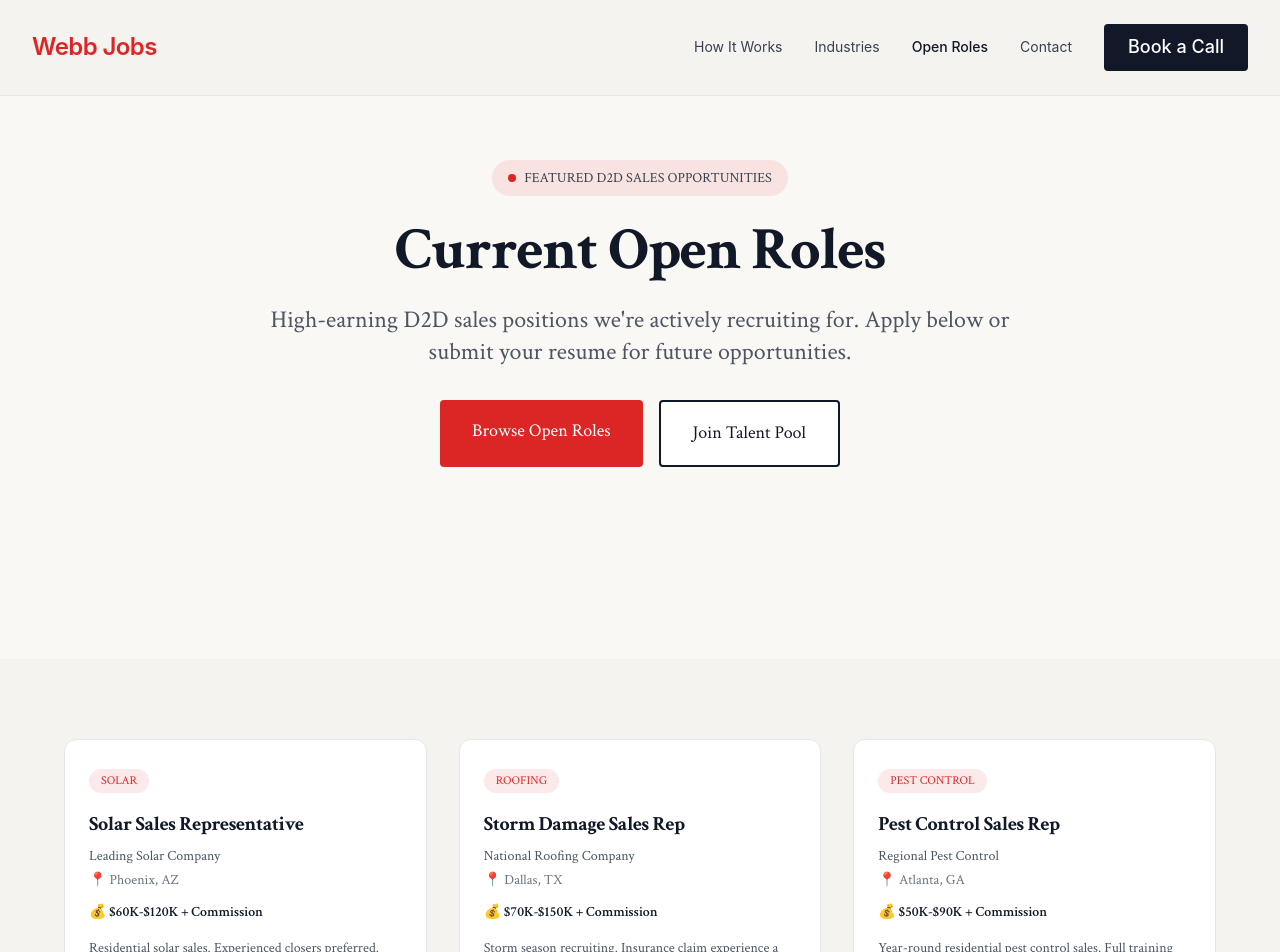
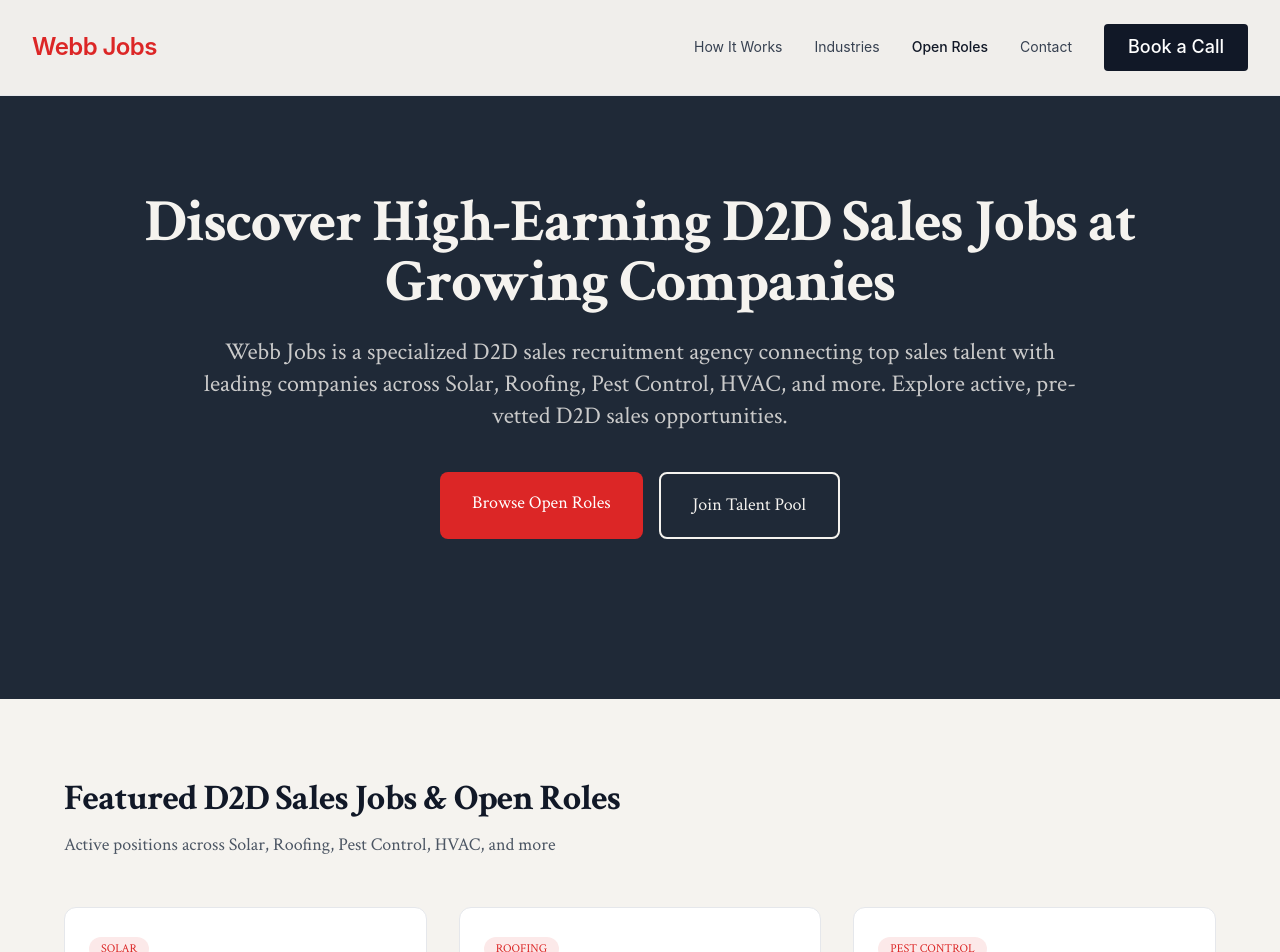
Before and after one commit to Cymoe/Webb-Jobs, a Next.js app: page /roles in a window 1280 px wide. Shown: the top 952 px of the page. Built offline with nearby package versions, Linux system fonts and the light colour scheme.

Commit message:
Update Open Roles page with bold dark hero section, remove pill badge
Co-authored-by: Webb Labs <Cymoe@users.noreply.github.com>

```diff
--- a/app/roles/page.tsx
+++ b/app/roles/page.tsx
@@ -146,32 +146,28 @@ export default function RolesPage() {
       </header>
 
       {/* Hero Section */}
-      <section className="relative py-20 md:py-32 px-4 pt-32 md:pt-40" style={{ backgroundColor: '#FAF8F5' }}>
-        <div className="max-w-6xl mx-auto">
-          <div className="text-center mb-16">
-            <div className="inline-flex items-center gap-2 px-4 py-2 text-gray-700 text-sm font-medium mb-6 rounded-full" style={{ backgroundColor: 'rgba(220, 38, 38, 0.1)' }}>
-              <span className="w-2 h-2 rounded-full" style={{ backgroundColor: '#DC2626' }}></span>
-              FEATURED D2D SALES OPPORTUNITIES
-            </div>
-
-            <h1 className="text-5xl md:text-6xl font-bold mb-6 text-gray-900 leading-tight">
-              Current Open Roles
+      <section className="relative py-32 md:py-40 px-4 pt-40 md:pt-48" style={{ backgroundColor: '#1F2937' }}>
+        <div className="max-w-5xl mx-auto">
+          <div className="text-center">
+            <h1 className="text-5xl md:text-6xl font-bold mb-6 leading-tight" style={{ color: '#F5F3EF' }}>
+              Discover High-Earning D2D Sales Jobs at Growing Companies
             </h1>
-            <p className="text-2xl text-gray-600 max-w-3xl mx-auto mb-8">
-              High-earning D2D sales positions we're actively recruiting for. Apply below or submit your resume for future opportunities.
+            <p className="text-xl md:text-2xl mb-10 leading-relaxed max-w-4xl mx-auto" style={{ color: 'rgba(245, 243, 239, 0.8)' }}>
+              Webb Jobs is a specialized D2D sales recruitment agency connecting top sales talent with leading companies across Solar, Roofing, Pest Control, HVAC, and more. Explore active, pre-vetted D2D sales opportunities.
             </p>
 
             <div className="flex flex-col sm:flex-row gap-4 justify-center">
               <a
                 href="#roles-grid"
-                className="inline-block px-8 py-4 text-center font-medium rounded transition-colors hover:opacity-90"
+                className="inline-block px-8 py-4 text-center font-medium rounded-lg transition-colors"
                 style={{ backgroundColor: '#DC2626', color: '#FFFFFF' }}
               >
                 Browse Open Roles
               </a>
               <a
                 href="/talent-pool"
-                className="inline-block px-8 py-4 bg-white hover:bg-gray-50 text-gray-900 text-center font-medium rounded border-2 border-gray-900 transition-colors"
+                className="inline-block px-8 py-4 text-center font-medium rounded-lg border-2 transition-colors"
+                style={{ borderColor: '#F5F3EF', color: '#F5F3EF' }}
               >
                 Join Talent Pool
               </a>
@@ -181,8 +177,17 @@ export default function RolesPage() {
       </section>
 
       {/* Roles Grid */}
-      <section id="roles-grid" className="py-20 px-4">
+      <section id="roles-grid" className="py-20 px-4" style={{ backgroundColor: '#F5F3EF' }}>
         <div className="max-w-6xl mx-auto">
+          <div className="mb-12">
+            <h2 className="text-3xl md:text-4xl font-bold text-gray-900 mb-3">
+              Featured D2D Sales Jobs & Open Roles
+            </h2>
+            <p className="text-lg text-gray-600">
+              Active positions across Solar, Roofing, Pest Control, HVAC, and more
+            </p>
+          </div>
+
           <div className="grid md:grid-cols-2 lg:grid-cols-3 gap-8">
             {roles.map((role, idx) => (
               <div key={idx} className="p-6 bg-white rounded-xl border border-gray-200 hover:border-gray-300 transition-all hover:shadow-lg">
```
